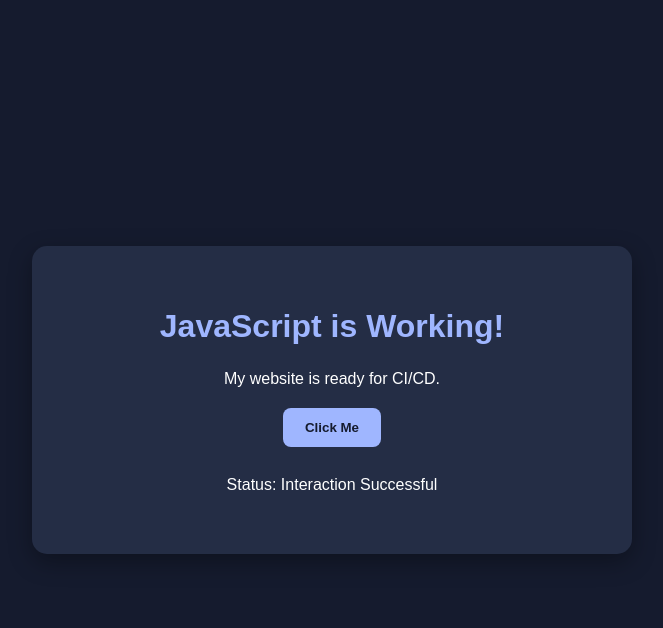
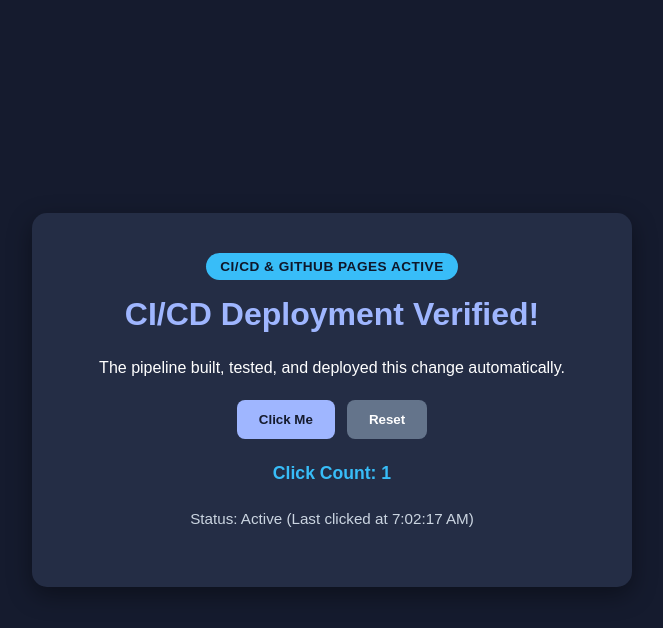
Before and after one commit to SainiCoder41/github-actions-pages-lab, a website: page index.html in a window 1280 px wide. Both pictures are taken after a click on the button "Click Me". Shown: the whole page, without its empty margins (308-971 px from the left). Drawn offline with Linux system fonts and the light colour scheme.

Commit message:
feat: enhance UI with status badge, counter, and updated tests

```diff
--- a/index.html
+++ b/index.html
@@ -1,4 +1,3 @@
-
 <!DOCTYPE html>
 <html lang="en">
 <head>
@@ -10,13 +9,18 @@
 </head>
 <body>
     <div class="container">
+        <span class="badge" id="ciBadge">CI/CD &amp; GitHub Pages Active</span>
         <h1 id="heading">Welcome to My Website</h1>
         <p id="message">
-            This website demonstrates.
+            Automated continuous integration and deployment with GitHub Actions.
         </p>
 
-        <button id="changeButton">Click Me</button>
+        <div class="button-group">
+            <button id="changeButton">Click Me</button>
+            <button id="resetButton">Reset</button>
+        </div>
 
+        <p id="counter">Click Count: 0</p>
         <p id="status">Status: Waiting</p>
     </div>
 </body>
--- a/script.js
+++ b/script.js
@@ -1,11 +1,24 @@
-
 const button = document.getElementById("changeButton");
+const resetButton = document.getElementById("resetButton");
 const heading = document.getElementById("heading");
 const message = document.getElementById("message");
 const status = document.getElementById("status");
+const counter = document.getElementById("counter");
+
+let clickCount = 0;
 
 button.addEventListener("click", function () {
-    heading.textContent = "JavaScript is Working!";
-    message.textContent = "My website is ready for CI/CD.";
-    status.textContent = "Status: Interaction Successful";
+    clickCount++;
+    heading.textContent = "CI/CD Deployment Verified!";
+    message.textContent = "The pipeline built, tested, and deployed this change automatically.";
+    counter.textContent = `Click Count: ${clickCount}`;
+    status.textContent = `Status: Active (Last clicked at ${new Date().toLocaleTimeString()})`;
 });
+
+resetButton.addEventListener("click", function () {
+    clickCount = 0;
+    heading.textContent = "Welcome to My Website";
+    message.textContent = "Automated continuous integration and deployment with GitHub Actions.";
+    counter.textContent = "Click Count: 0";
+    status.textContent = "Status: Reset to initial state";
+});
--- a/style.css
+++ b/style.css
@@ -1,4 +1,3 @@
-
 * {
     box-sizing: border-box;
 }
@@ -21,15 +20,36 @@ body {
     text-align: center;
     background: #242d45;
     border-radius: 15px;
-    box-shadow: 0 8px 25px #0005;
+    box-shadow: 0 8px 25px rgba(0, 0, 0, 0.4);
+}
+
+.badge {
+    display: inline-block;
+    padding: 6px 14px;
+    font-size: 0.85rem;
+    font-weight: 600;
+    color: #0f172a;
+    background: #38bdf8;
+    border-radius: 9999px;
+    margin-bottom: 16px;
+    text-transform: uppercase;
+    letter-spacing: 0.5px;
 }
 
 h1 {
     color: #9fb6ff;
+    margin-top: 0;
 }
 
 p {
     line-height: 1.6;
+}
+
+.button-group {
+    display: flex;
+    justify-content: center;
+    gap: 12px;
+    margin: 20px 0;
 }
 
 button {
@@ -40,12 +60,31 @@ button {
     color: #151b2e;
     font-weight: bold;
     cursor: pointer;
+    transition: background-color 0.2s ease, transform 0.1s ease;
 }
 
 button:hover {
     background: white;
+    transform: translateY(-2px);
+}
+
+button#resetButton {
+    background: #64748b;
+    color: white;
+}
+
+button#resetButton:hover {
+    background: #94a3b8;
+}
+
+#counter {
+    font-size: 1.1rem;
+    font-weight: bold;
+    color: #38bdf8;
 }
 
 #status {
-    margin-top: 25px;
+    margin-top: 20px;
+    font-size: 0.95rem;
+    color: #cbd5e1;
 }
```
Also changed, not shown: tests.js (+19 -7 lines), dist/index.html, dist/script.js, dist/style.css.
